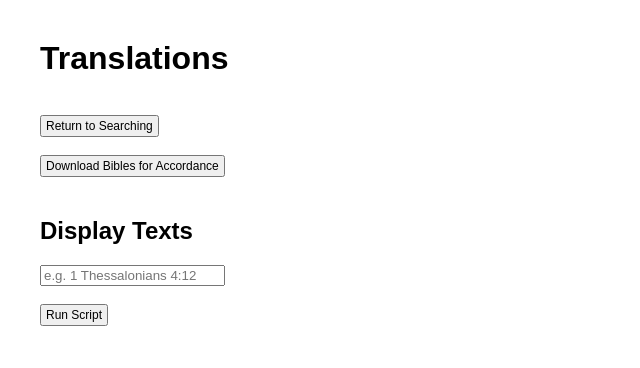
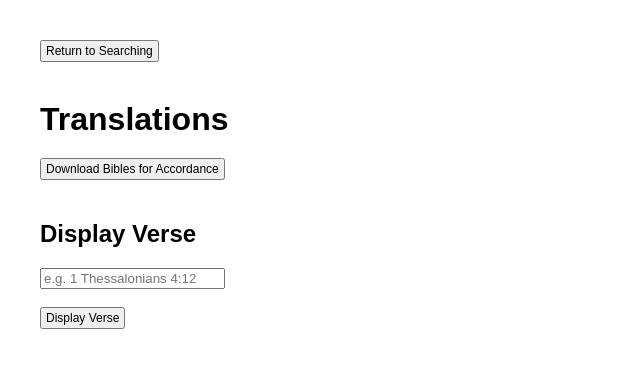
Before and after one commit to stephenwunrow/USFM-Tool, a Flask app: page /translations in a window 1280 px wide. Shown: the top 368 px of the page, without its empty margins (0-640 px from the left). Run offline with Flask 3, Linux system fonts and the light colour scheme; parts of the project's set-up code (start-up, migrations or seed data) failed here and were passed over.

Commit message:
updating titles and spacing

```diff
--- a/templates/translations.html
+++ b/templates/translations.html
@@ -42,13 +42,11 @@
 </head>
 <body>
 
-    <h1>Translations</h1>
-
-    <br>
     <form action="/" method="get">
         <button type="submit">Return to Searching</button>
     </form>
     <br>
+    <h1>Translations</h1>
 
     <!-- Download Section -->
     <form method="get" action="{{ url_for('download_accordance') }}">
@@ -58,7 +56,7 @@
 
     <!-- Display Texts Section -->
     <div class="section">
-        <h2>Display Texts</h2>
+        <h2>Display Verse</h2>
 
         <form method="post">
             <input
@@ -70,7 +68,7 @@
 
             <br><br>
 
-            <button type="submit">Run Script</button>
+            <button type="submit">Display Verse</button>
         </form>
 
 
```
